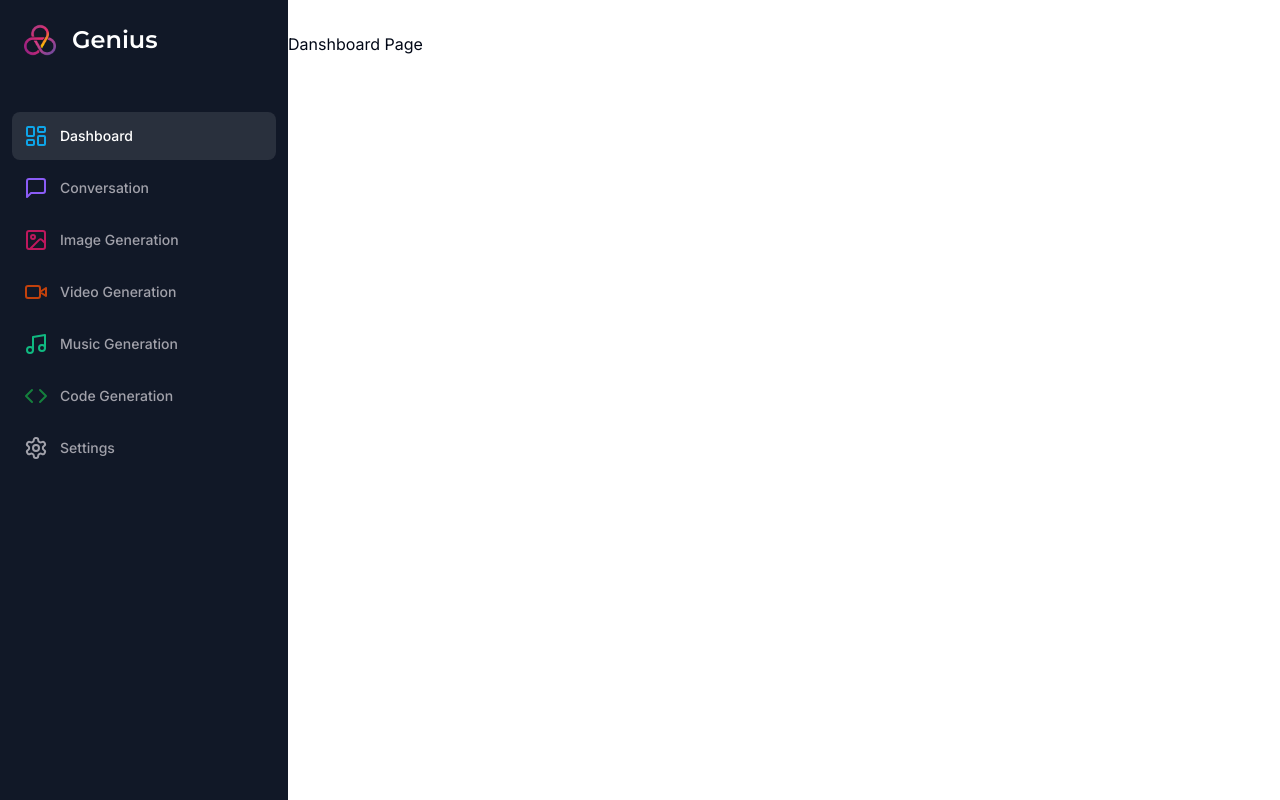
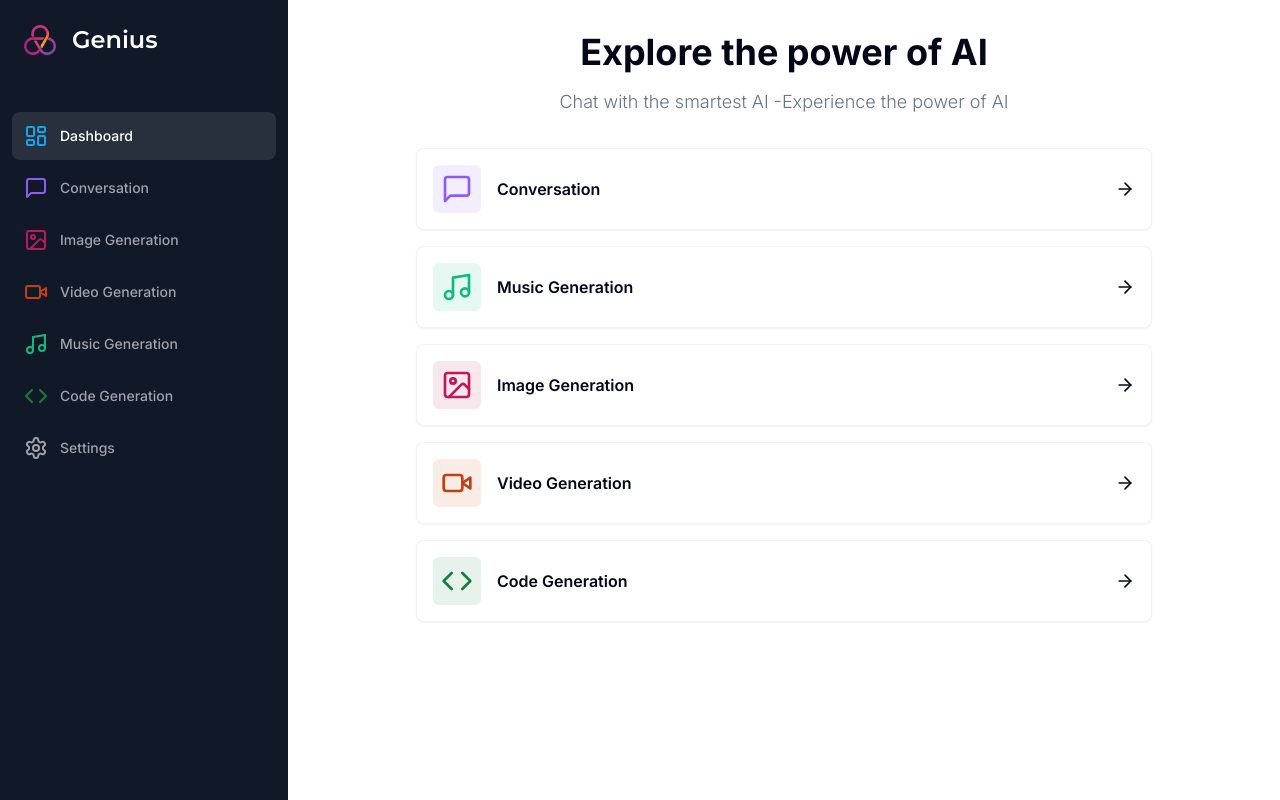
Before and after one commit to JAZ201107/ai-saas, a Next.js app: page /dashboard in a window 1280 px wide. Built offline with nearby package versions, Linux system fonts and the light colour scheme.

Commit message:
Dashboard Finished

```diff
--- a/app/(dashboard)/(routes)/dashboard/page.tsx
+++ b/app/(dashboard)/(routes)/dashboard/page.tsx
@@ -1,9 +1,90 @@
 "use client";
 
+import { Card } from "@/components/ui/card";
+import { cn } from "@/lib/utils";
+import {
+  ArrowRight,
+  Code,
+  ImageIcon,
+  MessageSquare,
+  Music,
+  VideoIcon,
+} from "lucide-react";
+import { useRouter } from "next/navigation";
+
 export default function DashboardPage() {
+  const router = useRouter();
+
+  const tools = [
+    {
+      label: "Conversation",
+      icon: MessageSquare,
+      href: "/conversation",
+      color: "text-violet-500",
+      bgColor: "bg-violet-500/10",
+    },
+    {
+      label: "Music Generation",
+      icon: Music,
+      href: "/music",
+      color: "text-emerald-500",
+      bgColor: "bg-emerald-500/10",
+    },
+    {
+      label: "Image Generation",
+      icon: ImageIcon,
+      color: "text-pink-700",
+      bgColor: "bg-pink-700/10",
+      href: "/image",
+    },
+    {
+      label: "Video Generation",
+      icon: VideoIcon,
+      color: "text-orange-700",
+      bgColor: "bg-orange-700/10",
+      href: "/video",
+    },
+    {
+      label: "Code Generation",
+      icon: Code,
+      color: "text-green-700",
+      bgColor: "bg-green-700/10",
+      href: "/code",
+    },
+  ];
+
   return (
     <div>
-      <p> Danshboard Page</p>
+      <div className="mb-8 space-y-4">
+        <h2 className="text-2xl md:text-4xl font-bold text-center">
+          Explore the power of AI
+        </h2>
+        <p className="text-muted-foreground font-light text-sm md:text-lg text-center">
+          Chat with the smartest AI -Experience the power of AI
+        </p>
+      </div>
+
+      <div className="px-4 md:px-20 lg:px-32 space-y-4">
+        {tools.map((tool) => (
+          <Card
+            onClick={() => {
+              router.push(tool.href);
+            }}
+            key={tool.href}
+            className="p-4 border-black/5 flex items-center justify-between hover:shadow-md transition cursor-pointer"
+          >
+            <div className="flex items-center gap-x-4">
+              <div className={cn("p-2 w-fit rounded-md", tool.bgColor)}>
+                <tool.icon className={cn("w-8 h-8", tool.color)} />
+              </div>
+
+              <div className="font-semibold">{tool.label}</div>
+            </div>
+
+            <ArrowRight className="w-5 h-5" />
+          </Card>
+        ))}
+      </div>
     </div>
   );
 }
--- /dev/null
+++ b/components/ui/card.tsx
@@ -0,0 +1,79 @@
+import * as React from "react"
+
+import { cn } from "@/lib/utils"
+
+const Card = React.forwardRef<
+  HTMLDivElement,
+  React.HTMLAttributes<HTMLDivElement>
+>(({ className, ...props }, ref) => (
+  <div
+    ref={ref}
+    className={cn(
+      "rounded-lg border bg-card text-card-foreground shadow-sm",
+      className
+    )}
+    {...props}
+  />
+))
+Card.displayName = "Card"
+
+const CardHeader = React.forwardRef<
+  HTMLDivElement,
+  React.HTMLAttributes<HTMLDivElement>
+>(({ className, ...props }, ref) => (
+  <div
+    ref={ref}
+    className={cn("flex flex-col space-y-1.5 p-6", className)}
+    {...props}
+  />
+))
+CardHeader.displayName = "CardHeader"
+
+const CardTitle = React.forwardRef<
+  HTMLParagraphElement,
+  React.HTMLAttributes<HTMLHeadingElement>
+>(({ className, ...props }, ref) => (
+  <h3
+    ref={ref}
+    className={cn(
+      "text-2xl font-semibold leading-none tracking-tight",
+      className
+    )}
+    {...props}
+  />
+))
+CardTitle.displayName = "CardTitle"
+
+const CardDescription = React.forwardRef<
+  HTMLParagraphElement,
+  React.HTMLAttributes<HTMLParagraphElement>
+>(({ className, ...props }, ref) => (
+  <p
+    ref={ref}
+    className={cn("text-sm text-muted-foreground", className)}
+    {...props}
+  />
+))
+CardDescription.displayName = "CardDescription"
+
+const CardContent = React.forwardRef<
+  HTMLDivElement,
+  React.HTMLAttributes<HTMLDivElement>
+>(({ className, ...props }, ref) => (
+  <div ref={ref} className={cn("p-6 pt-0", className)} {...props} />
+))
+CardContent.displayName = "CardContent"
+
+const CardFooter = React.forwardRef<
+  HTMLDivElement,
+  React.HTMLAttributes<HTMLDivElement>
+>(({ className, ...props }, ref) => (
+  <div
+    ref={ref}
+    className={cn(" flex items-center p-6 pt-0", className)}
+    {...props}
+  />
+))
+CardFooter.displayName = "CardFooter"
+
+export { Card, CardHeader, CardFooter, CardTitle, CardDescription, CardContent }
```
